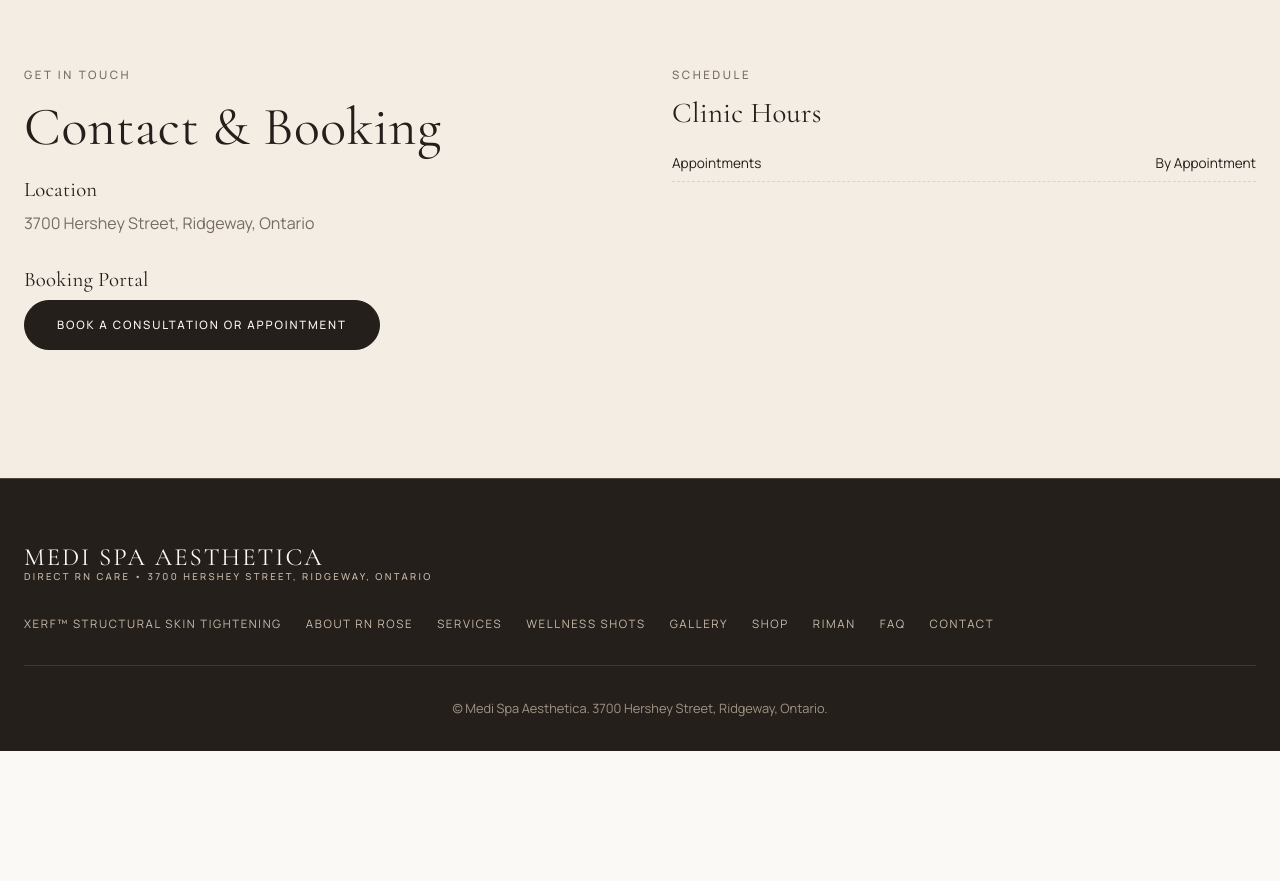
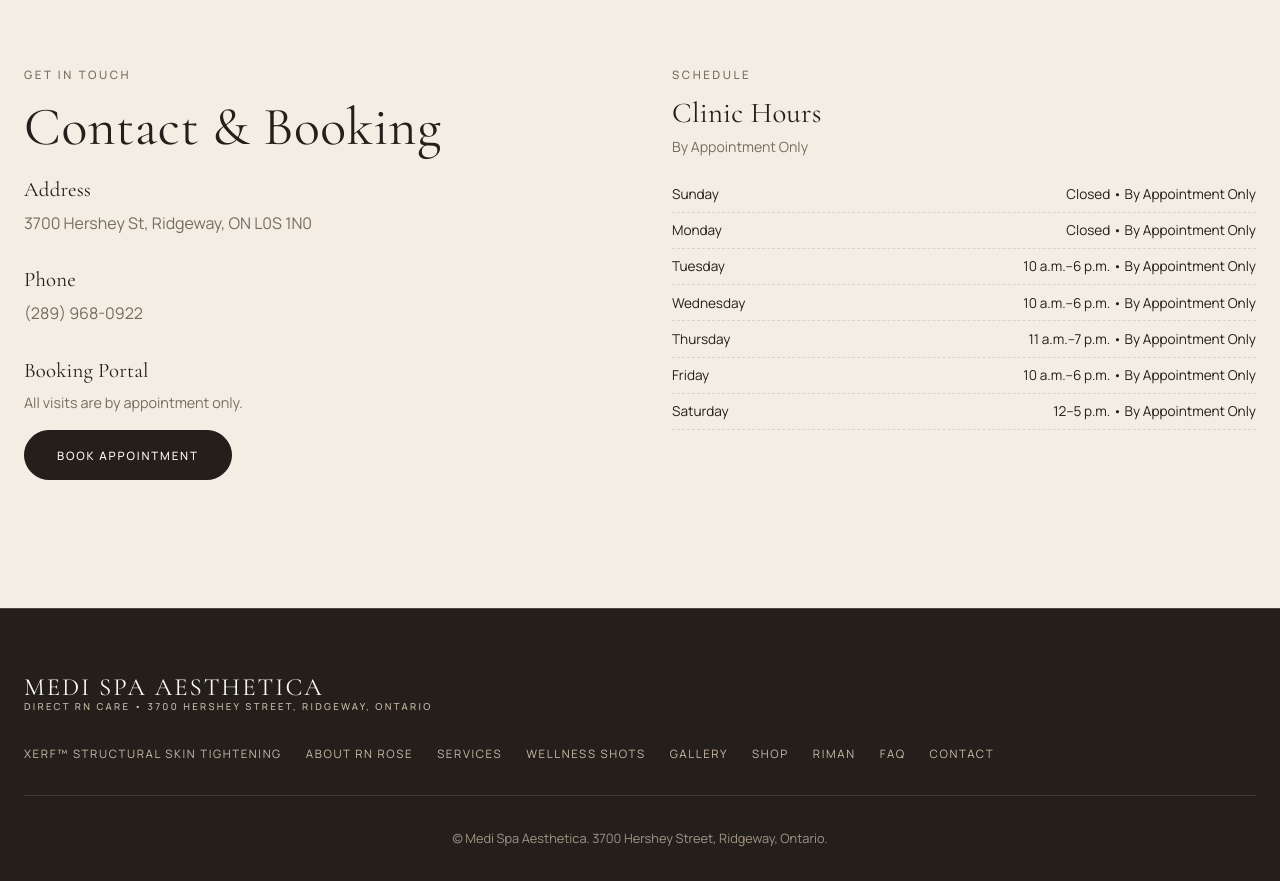
Before and after one commit to customexclusivesocials/Medi-Spa-Aesthetica, a plain HTML site: page index.html in a window 1280 px wide. Shown: the part 6320-7201 px from the top of the page. Before the commit the page ends 7071 px from the top, so only its background shows below. Drawn offline with nearby package versions, Linux system fonts and the light colour scheme.

Commit message:
Revise contact details and clinic hours formatting
Updated contact information and clinic hours for clarity.

```diff
--- a/index.html
+++ b/index.html
@@ -511,19 +511,31 @@
 				<span class="section-subtitle">Get In Touch</span>
 				<h2 class="section-title">Contact &amp; Booking</h2>
 				<div class="info-group">
-					<h4>Location</h4>
-					<p style="color: var(--taupe-text);">3700 Hershey Street, Ridgeway, Ontario</p>
+					<h4>Address</h4>
+					<p style="color: var(--taupe-text); margin-bottom: 0;">3700 Hershey St, Ridgeway, ON L0S 1N0</p>
+				</div>
+				<div class="info-group">
+					<h4>Phone</h4>
+					<p style="color: var(--taupe-text); margin-bottom: 0;"><a href="tel:+12899680922">(289) 968-0922</a></p>
 				</div>
 				<div class="info-group">
 					<h4>Booking Portal</h4>
-					<a href="https://lush-studio-104295.square.site/" target="_blank" rel="noopener" class="btn btn-primary">Book a Consultation or Appointment</a>
+					<p style="color: var(--taupe-text); font-size: 0.9rem;">All visits are by appointment only.</p>
+					<a href="https://lush-studio-104295.square.site/" target="_blank" rel="noopener" class="btn btn-primary">Book Appointment</a>
 				</div>
 			</div>
 			<div>
 				<span class="section-subtitle">Schedule</span>
-				<h3 style="font-size: 1.8rem; margin-bottom: 1rem;">Clinic Hours</h3>
+				<h3 style="font-size: 1.8rem; margin-bottom: 0.35rem;">Clinic Hours</h3>
+				<p style="color: var(--taupe-text); font-size: 0.88rem; margin-bottom: 1.15rem;">By Appointment Only</p>
 				<ul class="hours-list">
-					<li><span>Appointments</span><span>By Appointment</span></li>
+					<li><span>Sunday</span><span>Closed &bull; By Appointment Only</span></li>
+					<li><span>Monday</span><span>Closed &bull; By Appointment Only</span></li>
+					<li><span>Tuesday</span><span>10 a.m.&ndash;6 p.m. &bull; By Appointment Only</span></li>
+					<li><span>Wednesday</span><span>10 a.m.&ndash;6 p.m. &bull; By Appointment Only</span></li>
+					<li><span>Thursday</span><span>11 a.m.&ndash;7 p.m. &bull; By Appointment Only</span></li>
+					<li><span>Friday</span><span>10 a.m.&ndash;6 p.m. &bull; By Appointment Only</span></li>
+					<li><span>Saturday</span><span>12&ndash;5 p.m. &bull; By Appointment Only</span></li>
 				</ul>
 			</div>
 		</div>
```
